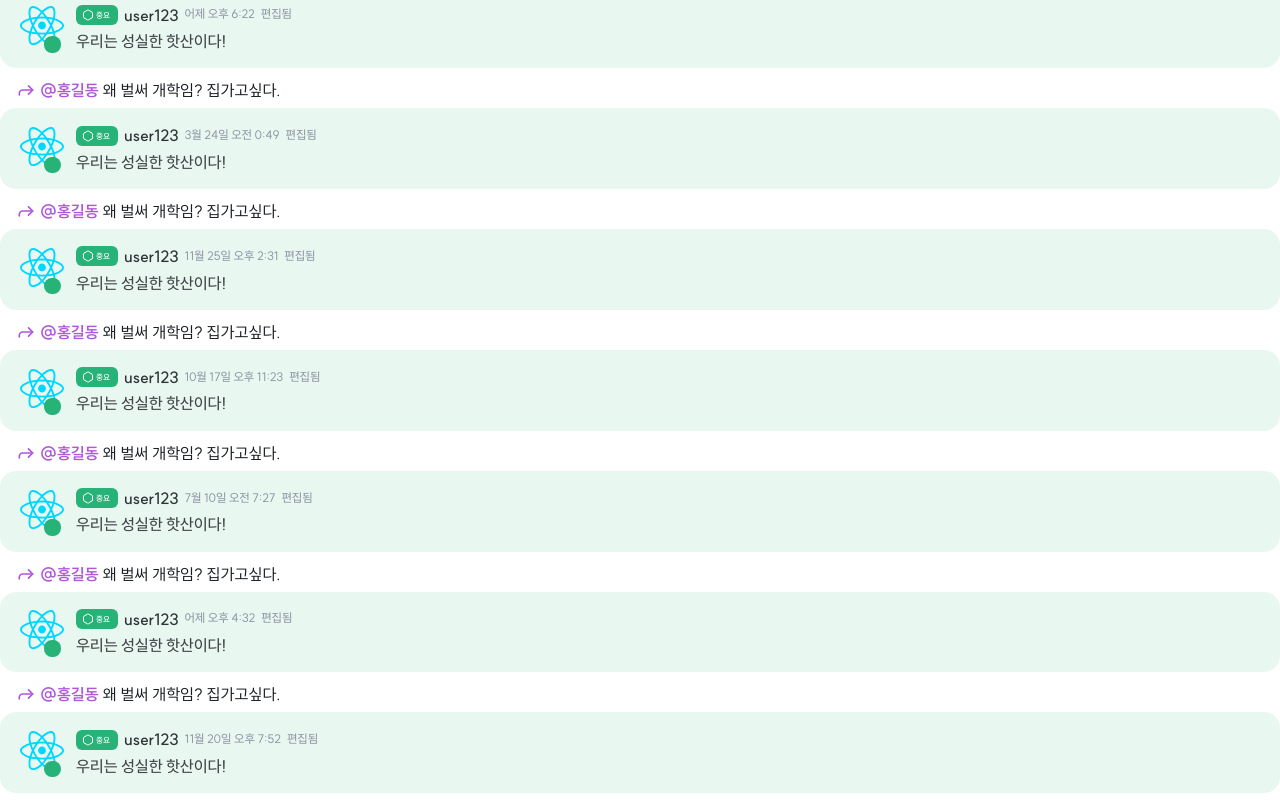
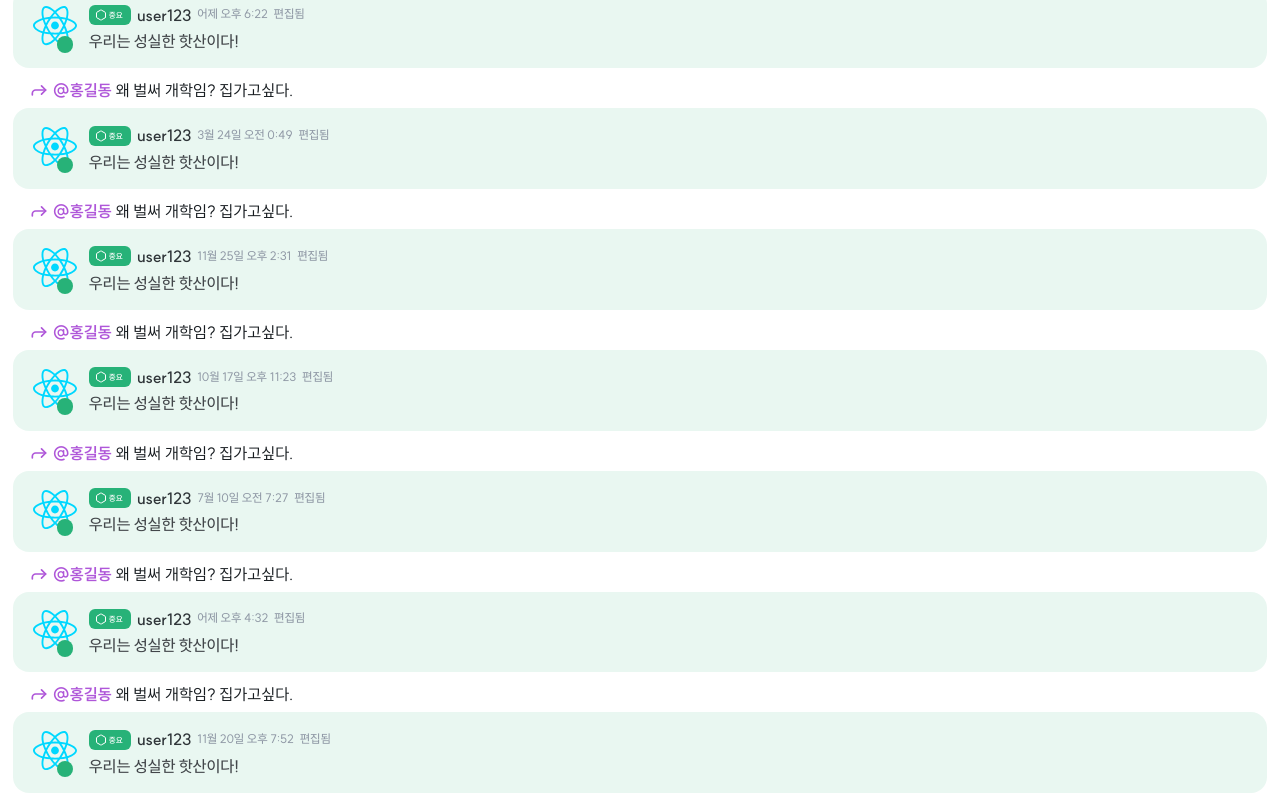
Before and after one commit to VOAH-Platform/VOAH-official-message, a React (Vite) app: page / in a window 1280 px wide. Built offline with nearby package versions, Linux system fonts and the light colour scheme.

Commit message:
fix: Horizontal scrollbar remove, minor fix

```diff
--- a/src/components/Message/style.scss
+++ b/src/components/Message/style.scss
@@ -18,4 +18,6 @@
     &.mention-me {
         background: rgba(155, 46, 207, 0.10);
     }
+
+
 }
--- a/src/components/Message/style.ts
+++ b/src/components/Message/style.ts
@@ -26,7 +26,7 @@ export const MessageWrapper = styled('div', {
   // backgroundColor: '$accept500',
   // backgroundColor: 'rgba(39, 178, 120, 0.1)',
   // opacity: '0.1',
-  width: '100vw',
+  width: '98vw',
 });
 
 /** 프로필 이미지와 유저 상태를 감쌈 */
--- a/src/pages/index/style.scss
+++ b/src/pages/index/style.scss
@@ -2,22 +2,12 @@
   width: 100vw;
   height: 100vh;
   overflow: auto;
+
   /*
-  &::-webkit-scrollbar {
-    width: 0.02rem;
+  &::-webkit-scrollbar-thumb {
+
+    border-radius: 50%;
   }
   */
+
 }
-
-.message-wrapper::-webkit-scrollbar {
-  width: 10px;
-}
-
-.message-wrapper::-webkit-scrollbar-thumb {
-  height: 30%;
-  background: #e2e7ec;
-}
-
-.message-wrapper::-webkit-scrollbar-track {
-  background: #5f666d;
-}
```
Also changed, not shown: src/utils.ts (+12 -0 lines).
